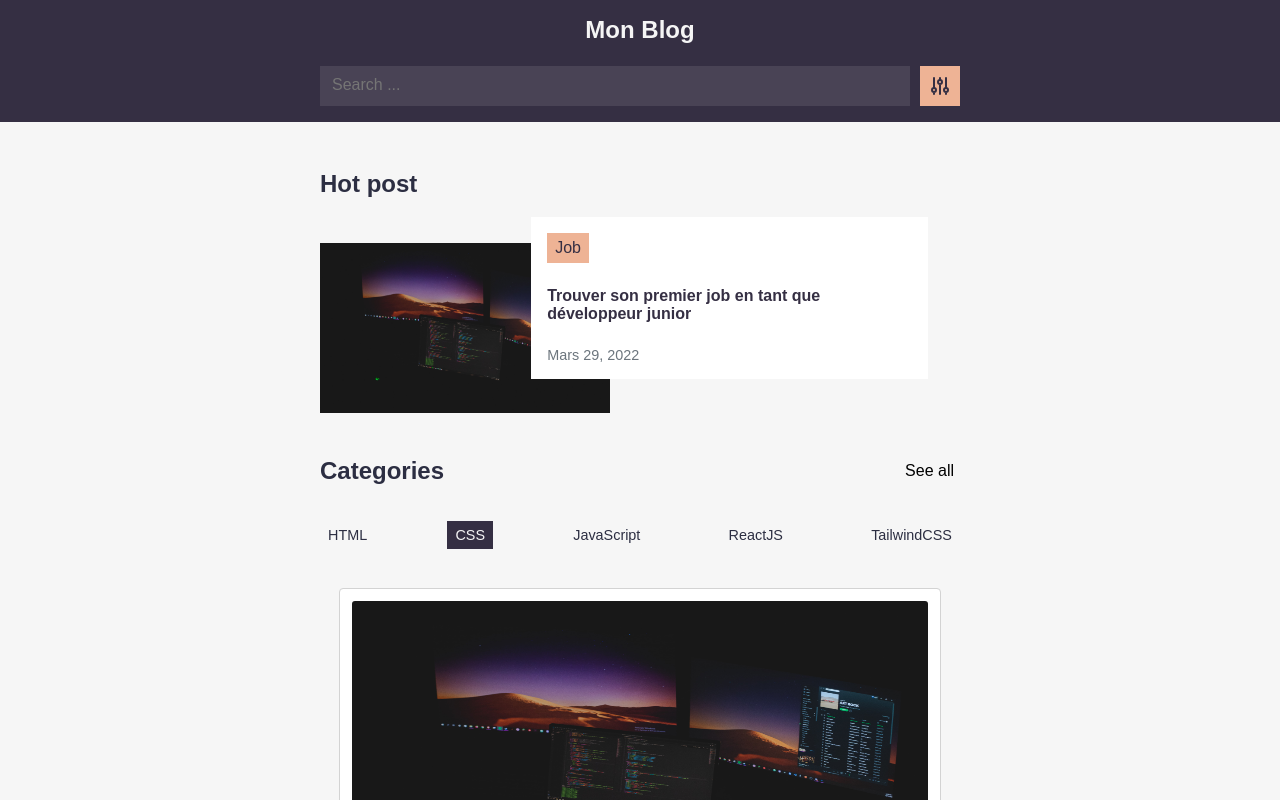
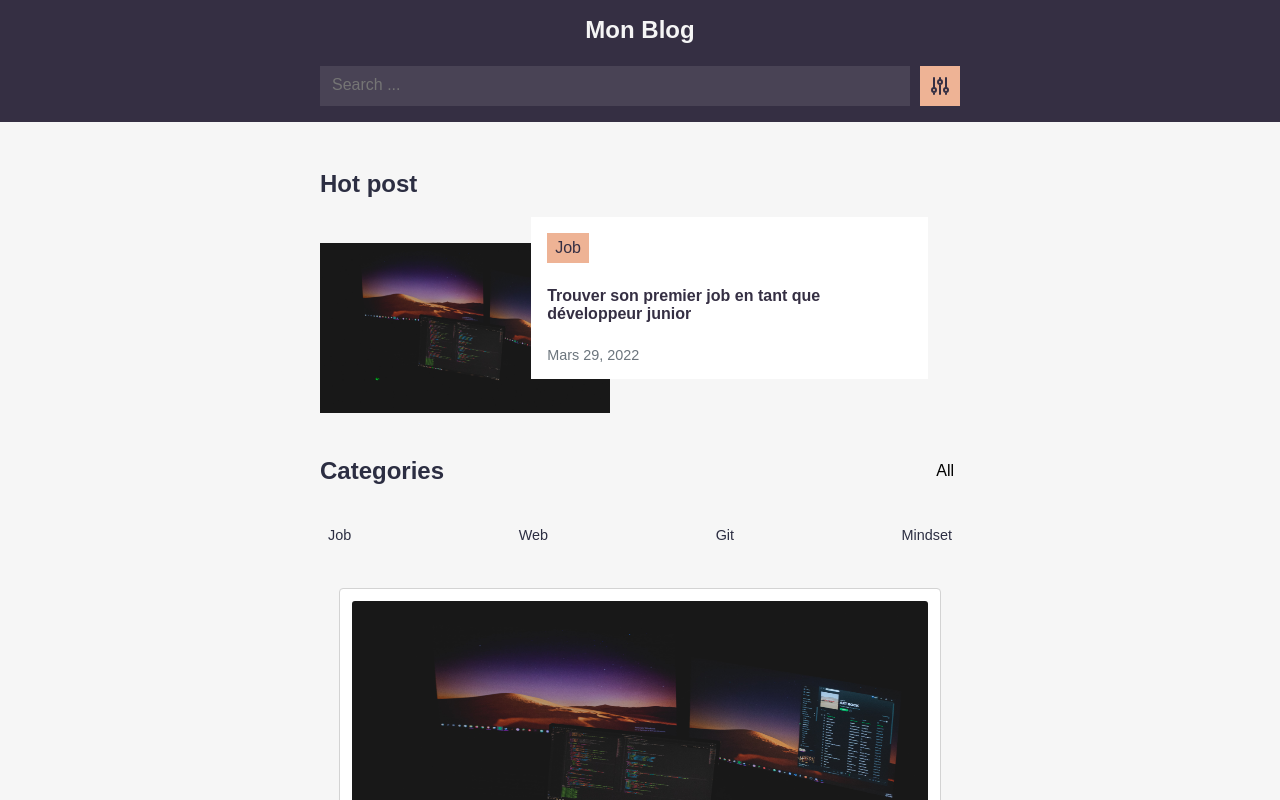
Before and after one commit to Celdama/nextjs-mdx-blog, a Next.js app: page / in a window 1280 px wide. Shown: the top 800 px of the page. Built offline with nearby package versions, Linux system fonts and the light colour scheme.

Commit message:
add feature to handle filter article by category

```diff
--- a/components/Categories/categories.style.js
+++ b/components/Categories/categories.style.js
@@ -36,6 +36,8 @@ export const TagsList = styled.div`
     li {
       font-size: 0.9rem;
       padding: 6px 8px;
+      text-transform: capitalize;
+      cursor: pointer;
     }
 
     @media screen and (max-width: 500px) {
--- a/components/Categories/index.js
+++ b/components/Categories/index.js
@@ -1,20 +1,24 @@
 import React from 'react';
 import { Wrapper, Header, TagsList } from './categories.style';
 
-export const Categories = () => {
+export const Categories = ({ list, handleChangeCategory, activeFilter }) => {
   return (
     <Wrapper>
       <Header>
         <h2>Categories</h2>
-        <button>See all</button>
+        <button onClick={() => handleChangeCategory(null)}>All</button>
       </Header>
       <TagsList>
         <ul>
-          <li>HTML</li>
-          <li className='current'>CSS</li>
-          <li>JavaScript</li>
-          <li>ReactJS</li>
-          <li>TailwindCSS</li>
+          {list.map((item, index) => (
+            <li
+              onClick={() => handleChangeCategory(item)}
+              key={index}
+              className={item === activeFilter ? 'current' : ''}
+            >
+              {item}
+            </li>
+          ))}
         </ul>
       </TagsList>
     </Wrapper>
--- a/pages/index.js
+++ b/pages/index.js
@@ -1,32 +1,53 @@
-import { useState } from 'react';
+import { useEffect, useState } from 'react';
+import path from 'path';
 import fs from 'fs';
-import path from 'path';
 import matter from 'gray-matter';
 import Layout from '../components/Layout';
 import { Post } from '../components/Post';
 import { HotPost } from '../components/HotPost';
 import { Categories } from '../components/Categories';
+import { PostContent } from '../components/HotPost/hotPost.style';
 
 export default function Home({ posts }) {
   const hotPost = posts[0];
-  const [filter, setFilter] = useState('job');
+  const [filter, setFilter] = useState(null);
+  const [listCategories, setListCategories] = useState([]);
 
-  posts.map((post) => {
-    console.log(post.frontMatter.tags[0]);
-    // if(post.frontMatter.ta)
+  useEffect(() => {
+    const list = [];
+    posts.map((post) => {
+      if (!list.includes(post.frontMatter.tags)) {
+        list.push(post.frontMatter.tags);
+      }
+    });
+    setListCategories(list);
+  }, [setListCategories, posts]);
+
+  const handleChangeCategory = (value) => {
+    setFilter(value);
+  };
+
+  const postsContentWithFilter = posts.map((post, index) => {
+    if (post.frontMatter.tags === filter) {
+      return <Post key={index} post={post} index={index} />;
+    }
   });
 
   const postsContent = posts.map((post, index) => (
     <Post key={index} post={post} index={index} />
   ));
 
-  // const postsContentWithFilter = posts.map(post)
-
   return (
     <Layout>
       <HotPost hotPost={hotPost} />
-      <Categories />
-      <div className='container'>{postsContent}</div>
+      <Categories
+        list={listCategories}
+        handleChangeCategory={handleChangeCategory}
+        activeFilter={filter}
+      />
+      <div className='container'>
+        {filter ? <>{postsContentWithFilter}</> : <>{postsContent}</>}
+      </div>
     </Layout>
   );
 }
```
